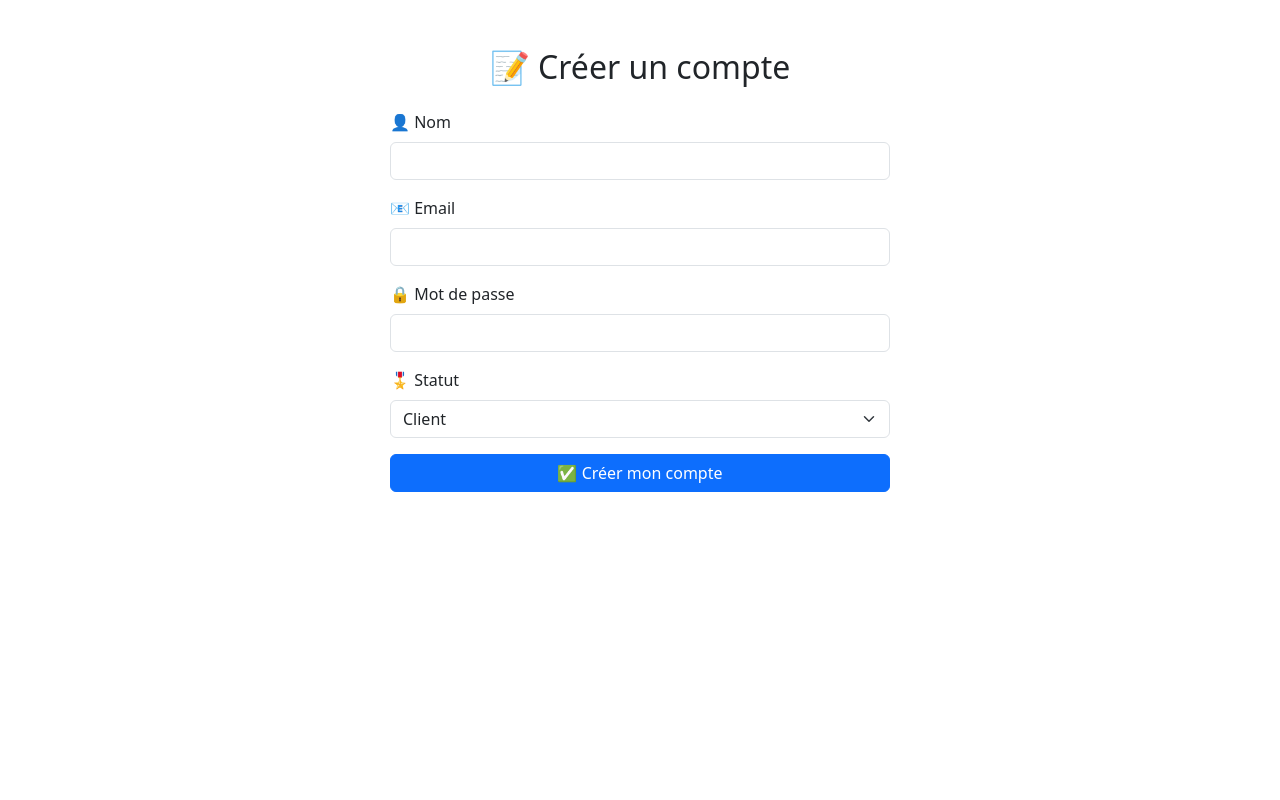
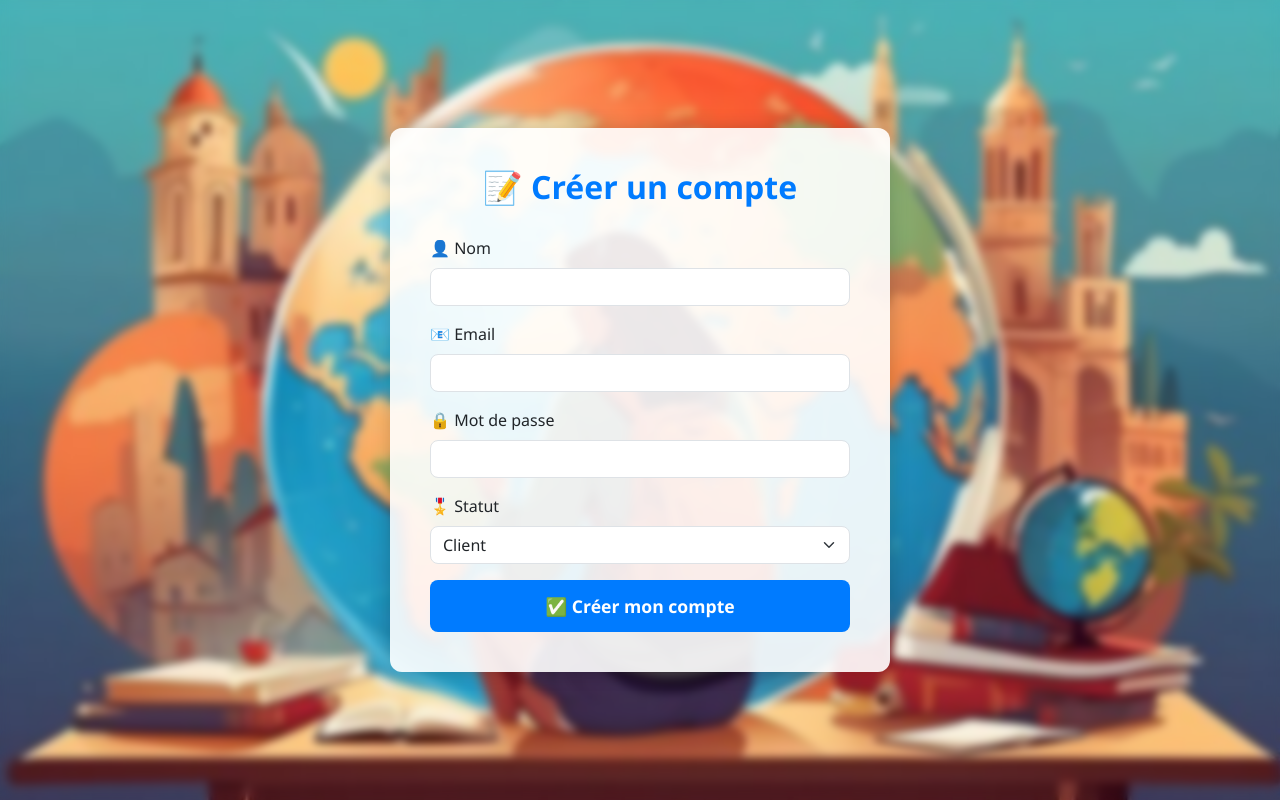
Before and after one commit to ERIKAYOSSA/patrick-travel-services, a FastAPI app: page /register in a window 1280 px wide. Run offline with FastAPI, Linux system fonts and the light colour scheme; parts of the project's set-up code (start-up, migrations or seed data) failed here and were passed over.

Commit message:
amelioration de la page de register

```diff
--- a/app/templates/register.html
+++ b/app/templates/register.html
@@ -2,16 +2,108 @@
 <html lang="fr">
 <head>
   <meta charset="UTF-8">
-  <title>📝 Créer un compte</title>
+  <title>📝 Créer un compte — Patrick Travel</title>
   <link href="https://cdn.jsdelivr.net/npm/bootstrap@5.3.2/dist/css/bootstrap.min.css" rel="stylesheet">
+  <style>
+    body {
+      margin: 0;
+      padding: 0;
+      background-image: url('/static/bg-login.jpg');
+      background-size: cover;
+      background-position: center;
+      background-repeat: no-repeat;
+      font-family: 'Segoe UI', sans-serif;
+      animation: bgZoom 30s ease-in-out infinite alternate;
+      opacity: 0;
+      transform: translateY(30px);
+      transition: opacity 0.8s ease, transform 0.8s ease;
+    }
+
+    body.loaded {
+      opacity: 1;
+      transform: translateY(0);
+    }
+
+    @keyframes bgZoom {
+      0% { background-size: 100%; }
+      100% { background-size: 110%; }
+    }
+
+    .register-container {
+      min-height: 100vh;
+      display: flex;
+      justify-content: center;
+      align-items: center;
+      backdrop-filter: blur(4px);
+    }
+
+    .register-box {
+      background-color: rgba(255, 255, 255, 0.9);
+      padding: 40px;
+      border-radius: 12px;
+      box-shadow: 0 0 20px rgba(0,0,0,0.2);
+      width: 100%;
+      max-width: 500px;
+      animation: fadeIn 1s ease forwards;
+    }
+
+    .register-box h2 {
+      text-align: center;
+      margin-bottom: 30px;
+      font-weight: bold;
+      color: #007bff;
+    }
+
+    .form-control,
+    .form-select {
+      border-radius: 8px;
+      transition: box-shadow 0.3s ease;
+    }
+
+    .form-control:focus,
+    .form-select:focus {
+      box-shadow: 0 0 8px rgba(0,123,255,0.6);
+    }
+
+    .btn-register {
+      width: 100%;
+      padding: 12px;
+      font-size: 1.1rem;
+      font-weight: 600;
+      border-radius: 8px;
+      background-color: #007bff;
+      color: white;
+      transition: background-color 0.3s ease, transform 0.3s ease;
+    }
+
+    .btn-register:hover {
+      background-color: #0056b3;
+      transform: translateY(-2px);
+    }
+
+    .error-message {
+      color: #dc3545;
+      font-size: 0.95rem;
+      text-align: center;
+      margin-bottom: 15px;
+    }
+
+    @keyframes fadeIn {
+      0% { opacity: 0; transform: translateY(30px); }
+      100% { opacity: 1; transform: translateY(0); }
+    }
+  </style>
 </head>
-<body class="bg-white">
-  <div class="container mt-5">
-    <h2 class="mb-4 text-center">📝 Créer un compte</h2>
+<body>
+  <div class="register-container">
+    <div class="register-box">
+      <h2>📝 Créer un compte</h2>
+
       {% if error %}
-        <div class="alert alert-danger text-center">{{ error }}</div>
+        <div class="error-message">{{ error }}</div>
       {% endif %}
-    <form method="post" action="/register" class="mx-auto" style="max-width: 500px;">
+
+      <form method="post" action="/register">
         <div class="mb-3">
           <label for="name" class="form-label">👤 Nom</label>
           <input type="text" class="form-control" name="name" required>
@@ -37,8 +129,15 @@
         <input type="hidden" name="statut" value="client">
         {% endif %}
 
-      <button type="submit" class="btn btn-primary w-100">✅ Créer mon compte</button>
+        <button type="submit" class="btn btn-register">✅ Créer mon compte</button>
       </form>
     </div>
+  </div>
+
+  <script>
+    window.addEventListener("load", () => {
+      document.body.classList.add("loaded");
+    });
+  </script>
 </body>
 </html>
```
Lines whose indentation alone changed are shown as unchanged.
